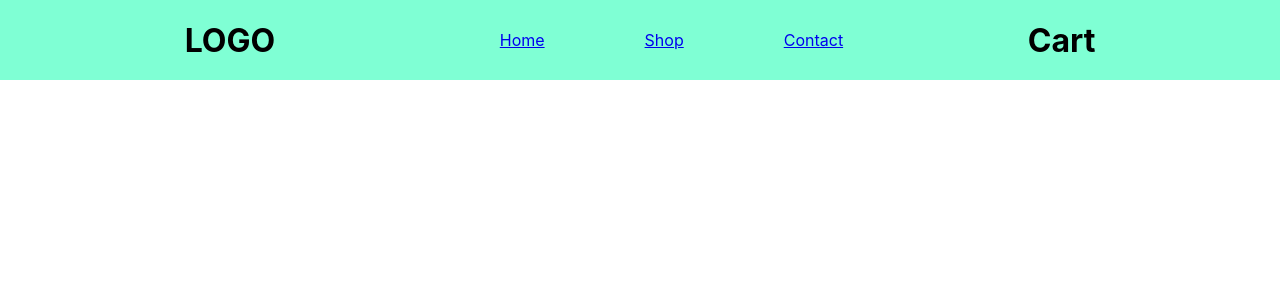
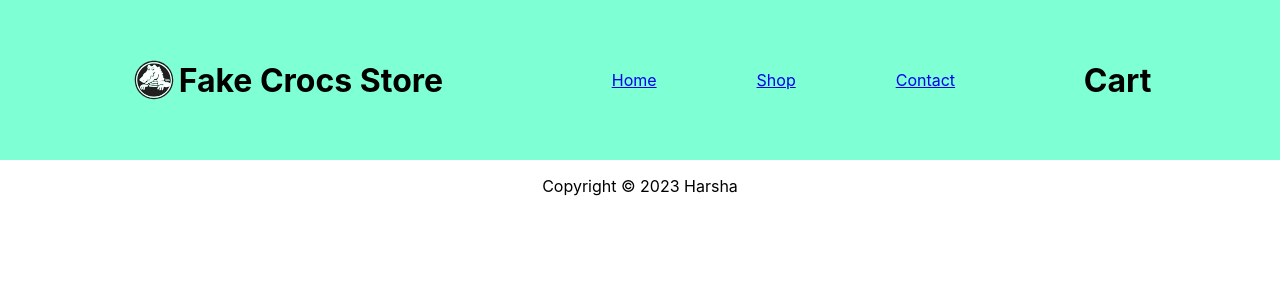
Before and after one commit to Harshahari1207/shopping-cart, a React (Create React App) app: page /shopping-cart/contact in a window 1280 px wide. Shown: the top 300 px of the page. Built offline with nearby package versions, Linux system fonts and the light colour scheme.

Commit message:
Footer added.

```diff
--- a/src/App.css
+++ b/src/App.css
@@ -7,12 +7,24 @@
   justify-content: space-evenly;
   align-items: center;
   background-color: aquamarine;
-  height: 10vh;
+  height: 20vh;
 }
 
-.nav ul{
+.nav-links{
   display: flex;
   justify-content: space-evenly;
   gap: 100px;
   list-style: none;
 }
+
+#logo{
+  display: flex;
+}
+
+#logoImg{
+  width: 50px;
+}
+
+#footer{
+  bottom: 0;
+}
--- a/src/App.js
+++ b/src/App.js
@@ -4,6 +4,7 @@ import Nav from "./components/Nav";
 import Contact from "./components/Contact";
 import Shop from "./components/Shop";
 import Home from "./components/Home";
+import Footer from "./components/Footer";
 import { BrowserRouter as Router, Route, Routes } from "react-router-dom";
 
 function App() {
@@ -16,6 +17,7 @@ function App() {
           <Route path="/shop" Component={Shop} />
           <Route path="/contact" Component={Contact} />
         </Routes>
+        <Footer />
       </div>
     </Router>
   );
--- /dev/null
+++ b/src/components/Footer.js
@@ -0,0 +1,13 @@
+import React from "react";
+
+const Footer = () => {
+  return (
+    <div>
+      <footer>
+        <p>Copyright © 2023 Harsha </p>
+      </footer>
+    </div>
+  );
+};
+
+export default Footer;
--- a/src/components/Nav.js
+++ b/src/components/Nav.js
@@ -1,10 +1,14 @@
 import Cart from "./Cart";
 import { Link } from "react-router-dom";
+import crocsLogo from "../img/crocsLogo.svg";
 const Nav = () => {
   return (
     <div className="nav">
-      <h1>LOGO</h1>
-      <ul>
+      <div id="logo">
+        <img id="logoImg" src={crocsLogo} alt="" />
+        <h1>Fake Crocs Store</h1>
+      </div>
+      <ul className="nav-links">
         <Link to="/">
           <li>Home</li>
         </Link>
```
Also changed, not shown: src/img/crocsLogo.png (added), src/img/crocsLogo.svg (added).
